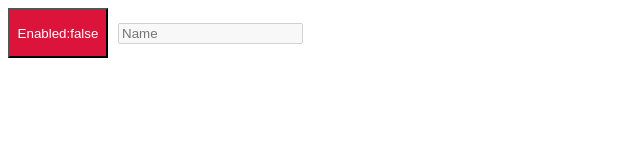
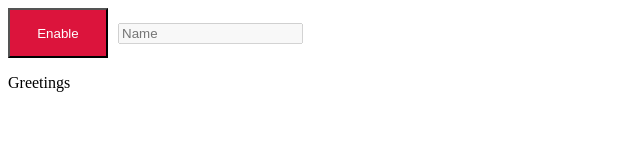
Before and after one commit to mgandore/introduction-to-angular, an Angular app in the folder tasks/: page / in a window 1280 px wide. Shown: the top 160 px of the page, without its empty margins (0-640 px from the left). Built offline with nearby package versions, Linux system fonts and the light colour scheme.

Commit message:
Add Greetings element

```diff
--- a/tasks/src/app/custom-button/custom-button.component.html
+++ b/tasks/src/app/custom-button/custom-button.component.html
@@ -1,2 +1,3 @@
-<button (click)="toggleInput()">Enabled:{{isEnabled}}</button>
-<input type="text" placeholder="Name" [disabled]="!(isEnabled)" />
+<button (click)="toggleInput()">{{isInputEnabled ? "Disable" : "Enable"}}</button>
+<input (keyup)="updateGreet($event)" type=" text" placeholder="Name" [disabled]="!(isInputEnabled)" />
+<p>Greetings {{inputText}}</p>
--- a/tasks/src/app/custom-button/custom-button.component.ts
+++ b/tasks/src/app/custom-button/custom-button.component.ts
@@ -7,7 +7,8 @@ import { Component, OnInit } from '@angular/core';
 })
 export class CustomButtonComponent implements OnInit {
 
-	public isEnabled: boolean = false;
+	public isInputEnabled: boolean = false;
+	public inputText: string = '';
 
 	public constructor() { }
 
@@ -15,11 +16,10 @@ export class CustomButtonComponent implements OnInit {
 	}
 
 	public toggleInput(): void {
-		if (this.isEnabled) {
-			this.isEnabled = false;
-		} else {
-			this.isEnabled = true;
-		}
+		this.isInputEnabled = !this.isInputEnabled;
 	}
 
+	public updateGreet(event: any): void {
+		this.inputText += event.target.value[event.target.value.length - 1];
+	}
 }
```
